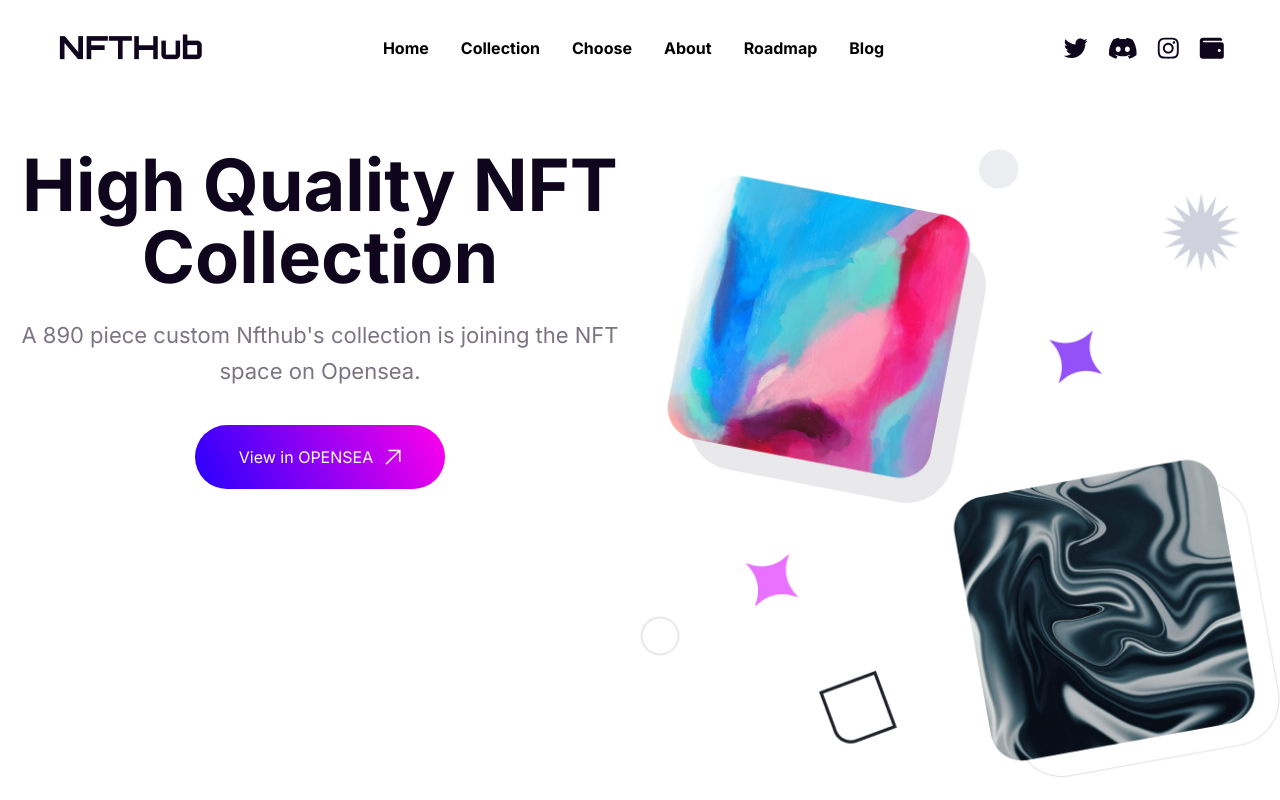
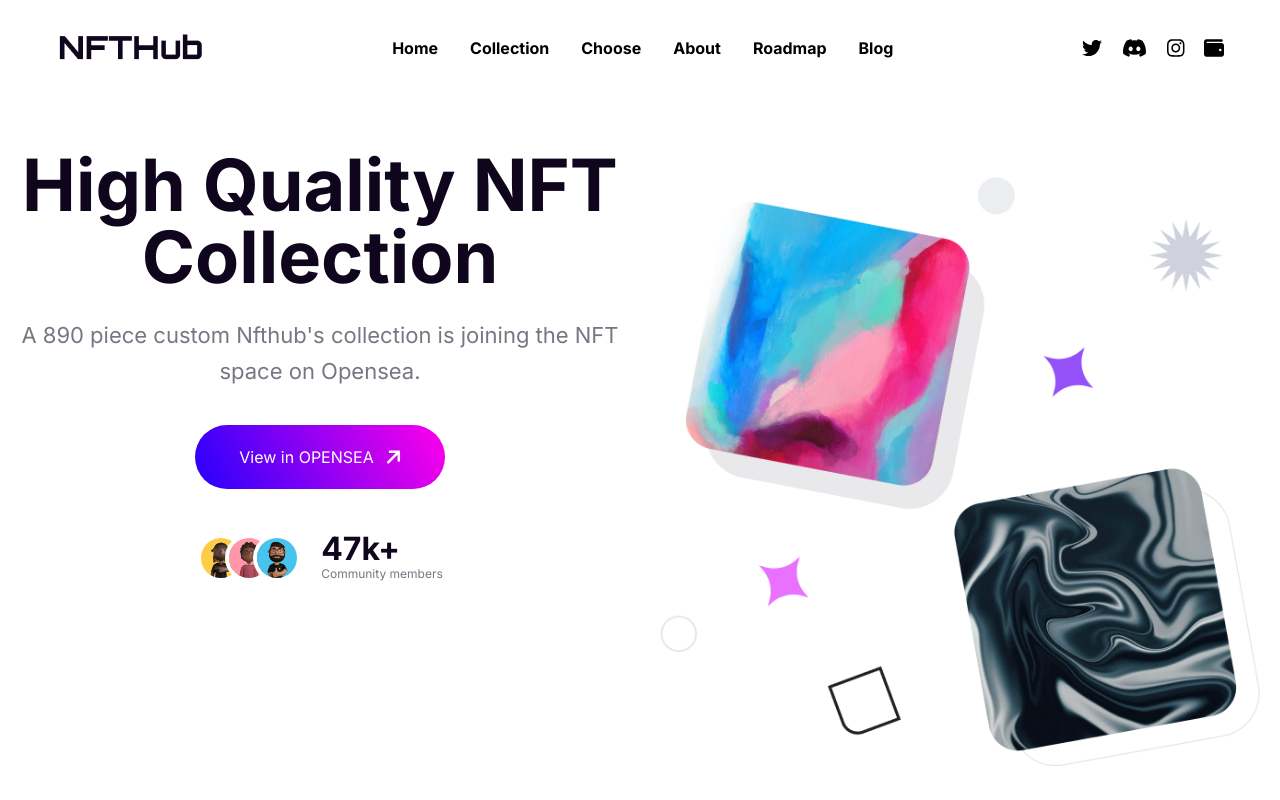
Before and after one commit to garryismael/nfthub, a Vue app: page / in a window 1280 px wide. Built offline with nearby package versions, Linux system fonts and the light colour scheme.

Commit message:
add stats

```diff
--- a/package.json
+++ b/package.json
@@ -11,6 +11,11 @@
     "format": "prettier --write src/"
   },
   "dependencies": {
+    "@fortawesome/fontawesome-svg-core": "^6.7.2",
+    "@fortawesome/free-brands-svg-icons": "^6.7.2",
+    "@fortawesome/free-regular-svg-icons": "^6.7.2",
+    "@fortawesome/free-solid-svg-icons": "^6.7.2",
+    "@fortawesome/vue-fontawesome": "^3.0.8",
     "vue": "^3.5.13"
   },
   "devDependencies": {
--- a/src/components/HeaderNav.vue
+++ b/src/components/HeaderNav.vue
@@ -1,18 +1,10 @@
-<script setup lang="ts">
-import DiscordIcon from './icons/DiscordIcon.vue'
-import InstagramIcon from './icons/InstagramIcon.vue'
-import MenuIcon from './icons/MenuIcon.vue'
-import TwitterIcon from './icons/TwitterIcon.vue'
-import WalletIcon from './icons/WalletIcon.vue'
-</script>
-
 <template>
   <header class="header">
     <div>
       <img src="/logo.png" alt="logo" width="148" height="47" />
     </div>
     <nav class="hidden lg:block">
-      <ul class="flex items-center font-bold gap-8">
+      <ul class="flex items-center gap-8 font-bold">
         <li>
           <a href="#">Home</a>
         </li>
@@ -34,16 +26,23 @@
       </ul>
     </nav>
     <div class="flex items-center gap-5">
-      <twitter-icon class-name="hidden md:block" />
-      <discord-icon />
-      <instagram-icon />
-      <wallet-icon />
+      <font-awesome-icon :icon="faTwitter" class="hidden md:block" size="lg" />
+      <font-awesome-icon :icon="faDiscord" size="lg" />
+      <font-awesome-icon :icon="faInstagram" size="lg" />
+      <font-awesome-icon :icon="faWallet" size="lg" />
     </div>
     <div class="lg:hidden">
       <menu-icon />
     </div>
   </header>
 </template>
+
+<script setup>
+import { faDiscord, faInstagram, faTwitter } from '@fortawesome/free-brands-svg-icons'
+import { FontAwesomeIcon } from '@fortawesome/vue-fontawesome'
+import { faWallet } from '@fortawesome/free-solid-svg-icons'
+import MenuIcon from './icons/MenuIcon.vue'
+</script>
 
 <style scoped>
 .header {
--- a/src/sections/HeroSection.vue
+++ b/src/sections/HeroSection.vue
@@ -1,30 +1,53 @@
 <template>
-  <section class="grid grid-cols-1 lg:grid-cols-2 mt-[78px]">
-    <div class="text-center">
+  <section class="grid grid-cols-1 lg:grid-cols-2 pt-[78px]">
+    <div class="px-4 text-center">
       <h1>High Quality NFT Collection</h1>
-      <p>A 890 piece custom Nfthub's collection is joining the NFT space on Opensea.</p>
+      <p class="px-1 pg-1">
+        A 890 piece custom Nfthub's collection is joining the NFT space on Opensea.
+      </p>
       <button class="flex items-center gap-3 mx-auto rounded-full btn-gradient mt-9">
-        <span>View in OPENSEA</span
-        ><svg
-          xmlns="http://www.w3.org/2000/svg"
-          width="16"
-          height="16"
-          viewBox="0 0 16 16"
-          fill="none"
-        >
-          <path
-            d="M3.55078 0.643311V2.14331H12.9961L0.550781 14.5886L1.60547 15.6433L14.0508 3.198V12.6433H15.5508V0.643311H3.55078Z"
-            fill="white"
+        <span>View in OPENSEA</span>
+        <font-awesome-icon :icon="faArrowUp" size="lg" class="rotate-45" />
+      </button>
+      <div class="flex items-center justify-center gap-5 mt-11">
+        <div class="flex justify-center">
+          <img
+            src="/user-1.png"
+            alt="user 1"
+            width="600"
+            height="600"
+            class="w-12 h-12 border-4 border-white rounded-full"
           />
-        </svg>
-      </button>
+          <img
+            src="/user-2.png"
+            alt="user 1"
+            width="600"
+            height="600"
+            class="w-12 h-12 -ml-5 border-4 border-white rounded-full"
+          />
+          <img
+            src="/user-3.png"
+            alt="user 1"
+            width="600"
+            height="600"
+            class="w-12 h-12 -ml-5 border-4 border-white rounded-full"
+          />
+        </div>
+        <div class="flex flex-col items-start">
+          <h2 class="leading-none">47k+</h2>
+          <p class="pg-2">Community members</p>
+        </div>
+      </div>
     </div>
-    <div>
+    <div class="px-5 pt-7">
       <img src="/hero.png" alt="Hero Image" width="651" height="639" />
     </div>
   </section>
 </template>
-
+<script setup>
+import { FontAwesomeIcon } from '@fortawesome/vue-fontawesome'
+import { faArrowUp } from '@fortawesome/free-solid-svg-icons'
+</script>
 <style scoped>
 h1 {
   @apply text-[40px] leading-10 lg:leading-[72px] lg:text-7xl;
@@ -32,9 +55,21 @@
   font-weight: 700;
 }
 
-p {
+h2 {
+  @apply leading-none font-bold;
+  color: #0f051d;
+  font-size: 32px;
+}
+
+.pg-1 {
   @apply text-[19px] lg:text-[22px] leading-[30px] lg:leading-9 mt-6;
   color: #7b7583;
   font-weight: 400;
 }
+
+.pg-2 {
+  color: #7b7583;
+  font-size: 12px;
+  font-weight: 400;
+}
 </style>
```
Also changed, not shown: 1 other file (tests, documents, lock files or other folders).
